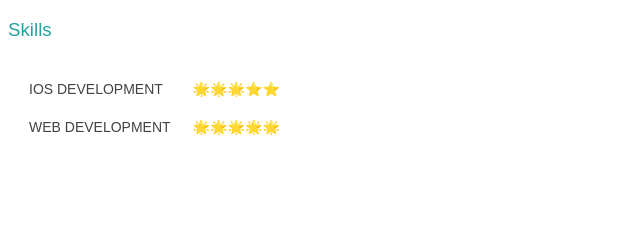
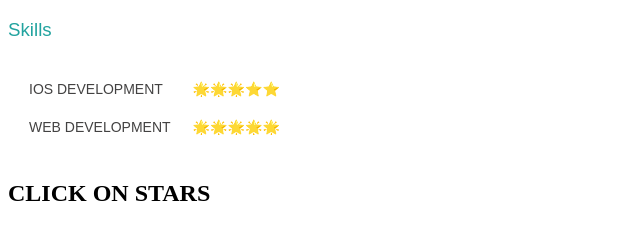
Before and after one commit to sasa25m/cv, a plain HTML site: page index.html in a window 1280 px wide. Shown: the part 61-300 px from the top of the page, without its empty margins (0-640 px from the left). Drawn offline with Linux system fonts and the light colour scheme.

Commit message:
UPDATE 1.01

```diff
--- a/index.html
+++ b/index.html
@@ -22,6 +22,8 @@
     </tr>
   </table>
 
+  <h2>CLICK ON STARS</h2>
+
 
 
 </body>
```
